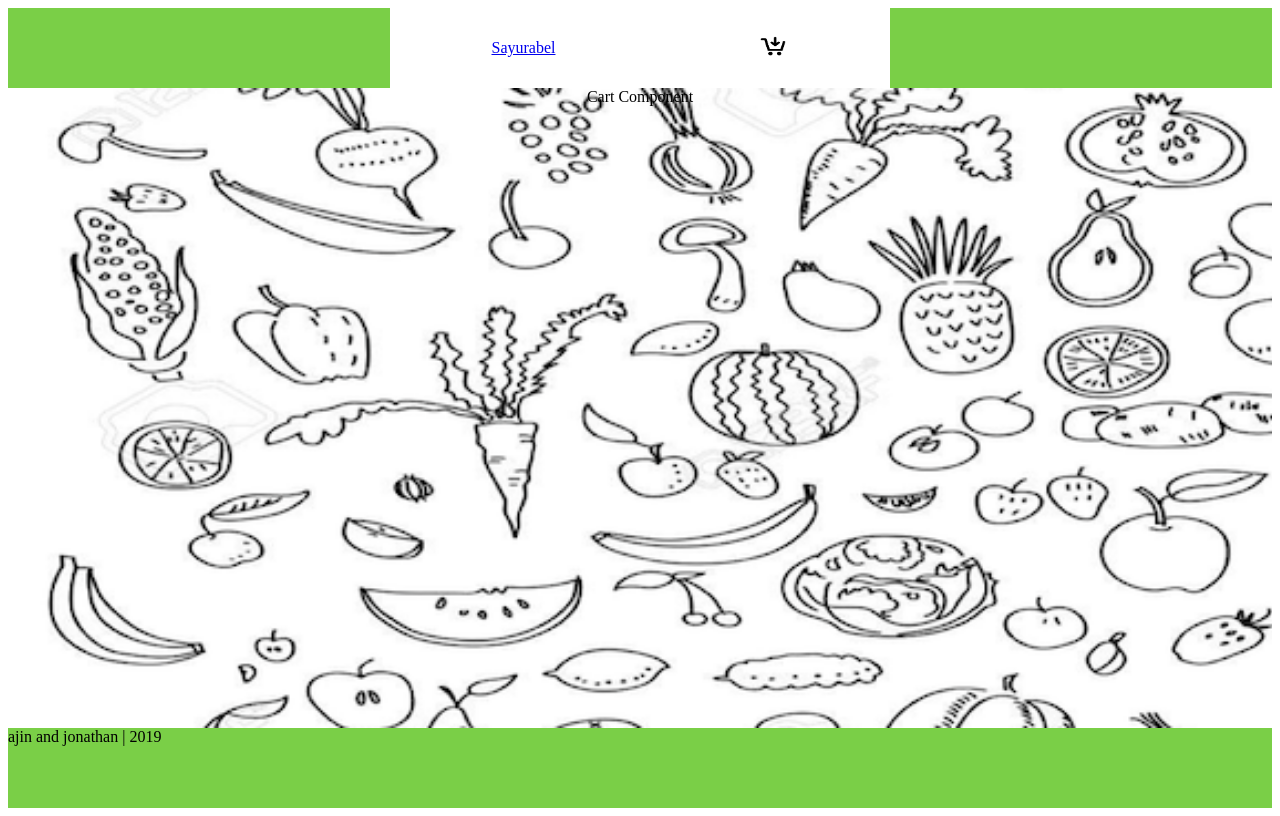
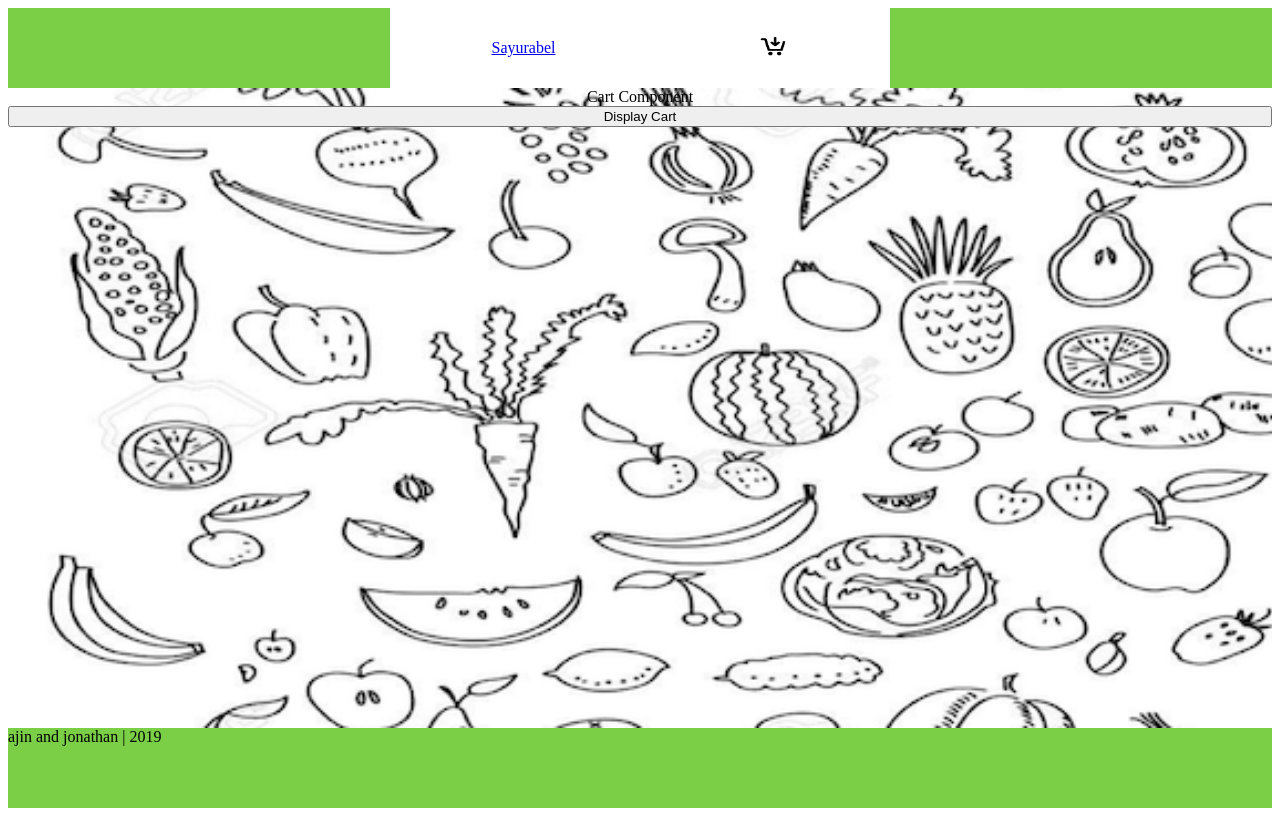
Before and after one commit to jonathan-fajrin/sayurabel, a React (Create React App) app: page /Checkout in a window 1280 px wide. Built offline with nearby package versions, Linux system fonts and the light colour scheme.

Commit message:
Issue passing data into cart component

```diff
--- a/src/component/Cart/index.js
+++ b/src/component/Cart/index.js
@@ -12,8 +12,17 @@ const Container = styled.div`
 `
 
 class Cart extends Component {
+  displayCart = () => {
+    console.log('this is what we have in the cart', this.props.cart)
+  }
+
   render() {
-    return <Container>Cart Component</Container>
+    return (
+      <Container>
+        Cart Component
+        <button onClick={this.displayCart}>Display Cart</button>
+      </Container>
+    )
   }
 }
 
```
